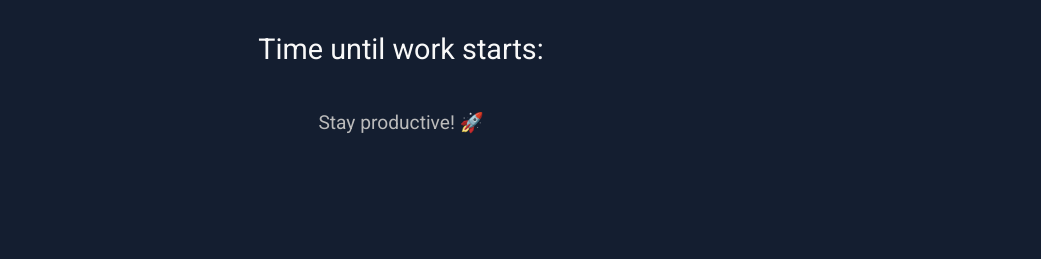
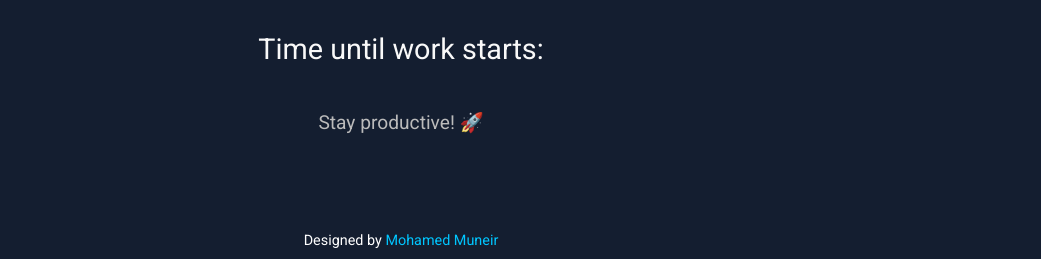
Before and after one commit to mohamedmuneir/CountdownPage, a plain HTML site: page index.html in a window 1280 px wide. Shown: the part 541-800 px from the top of the page, without its empty margins (239-1280 px from the left). Drawn offline with Linux system fonts and the light colour scheme.

Commit message:
index.html

```diff
--- a/index.html
+++ b/index.html
@@ -92,6 +92,27 @@
     .fullscreen-btn:hover {
       background-color: #0088cc;
     }
+
+    /* Design credit section at the bottom */
+    .design-credit {
+      font-family: 'Roboto', sans-serif;
+      font-size: 0.9rem; /* Smaller font size */
+      color: #ffffff;
+      position: fixed;
+      bottom: 10px; /* Positioned at the bottom */
+      width: 100%; /* Full width */
+      text-align: center; /* Centered text */
+      font-weight: 400;
+    }
+
+    .design-credit a {
+      color: #00c6ff;
+      text-decoration: none;
+    }
+
+    .design-credit a:hover {
+      text-decoration: underline;
+    }
   </style>
 </head>
 <body>
@@ -111,6 +132,11 @@
     <div class="message" id="message"></div>
     <!-- Footer -->
     <div class="footer">Stay productive! 🚀</div>
+  </div>
+
+  <!-- Design Credit at the bottom -->
+  <div class="design-credit">
+    Designed by <a href="https://www.your-website.com" target="_blank">Mohamed Muneir</a>
   </div>
 
   <script>
```
